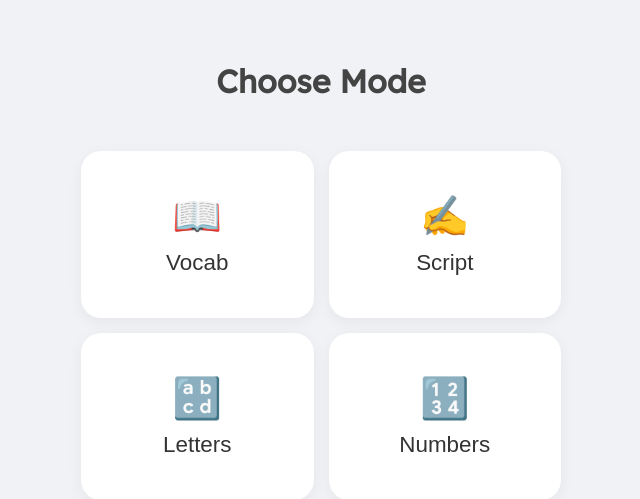
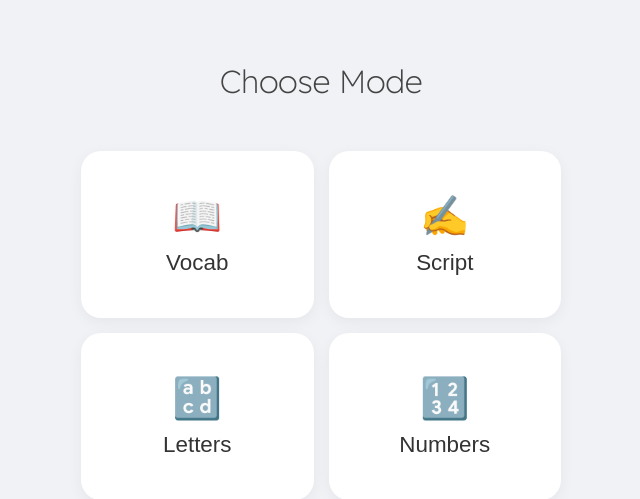
Before and after one commit to dane41145/thai-app, a Flask app: page / in a window 1280 px wide. Shown: the top 499 px of the page, without its empty margins (319-959 px from the left). Run offline with Flask 3, Linux system fonts and the light colour scheme; some web fonts are replaced.

Commit message:
Update index.html

```diff
--- a/templates/index.html
+++ b/templates/index.html
@@ -17,7 +17,7 @@
     </div>
 
     <div id="categoryMenu">
-        <h1 style="color: #444; margin-bottom: 30px;">Choose Mode</h1>
+        <h1 style="color: #444; margin-bottom: 30px; font-weight: 200;">Choose Mode</h1>
         <div class="cat-grid">
             <button class="cat-btn" onclick="showDecks('vocab')"><span class="emoji">📖</span>Vocab</button>
             <button class="cat-btn" onclick="showDecks('script')"><span class="emoji">✍️</span>Script</button>
@@ -29,7 +29,7 @@
 
     <div id="deckMenu">
         <button class="back-nav-btn" onclick="goBackToCategories()">🔙 Change Mode</button>
-        <h1 style="color: #444; margin-bottom: 20px;">Select a Deck</h1>
+        <h1 style="color: #444; margin-bottom: 20px; font-weight: 200;">Select a Deck</h1>
         <div id="deckListArea" class="deck-grid"></div>
     </div>
 
```
